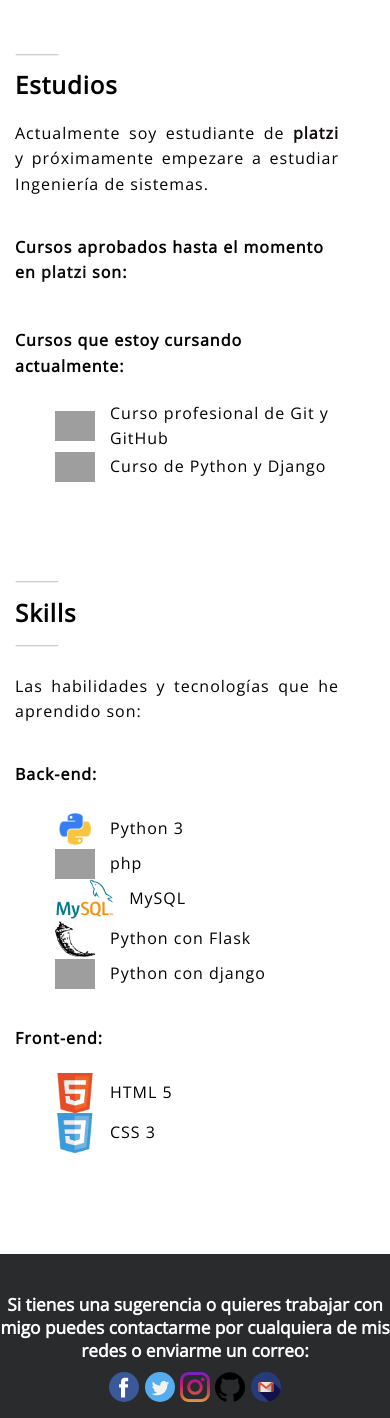
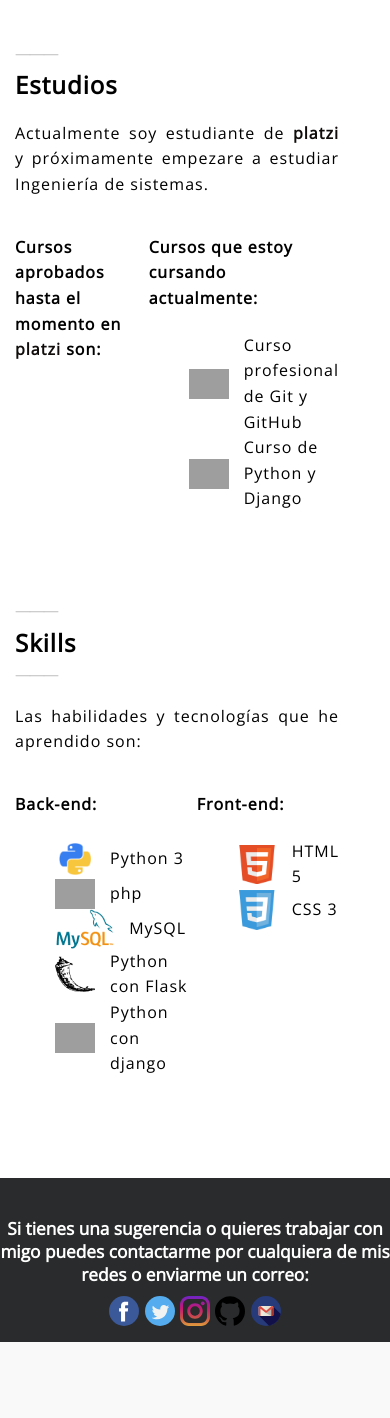
Before and after one commit to kuronosu/Pagina-web, a Flask app: page / in a window 390 px wide. Shown: the part 1366-2784 px from the top of the page. After the commit the page ends 2708 px from the top, so only its background shows below. Run offline with Flask 2, Linux system fonts and the light colour scheme; data that the repository does not hold is empty; grey boxes are pictures that could not be loaded.

Commit message:
Retoques

```diff
--- a/static/css/main.css
+++ b/static/css/main.css
@@ -191,8 +191,8 @@
 
 @media (max-width: 800px) {
   .aling{
-    display: flex;
-    flex-direction: column;
+    /*display: flex;
+    flex-direction: column;*/
     /*justify-content: space-around;*/
   }
   .nav-menu{
```
